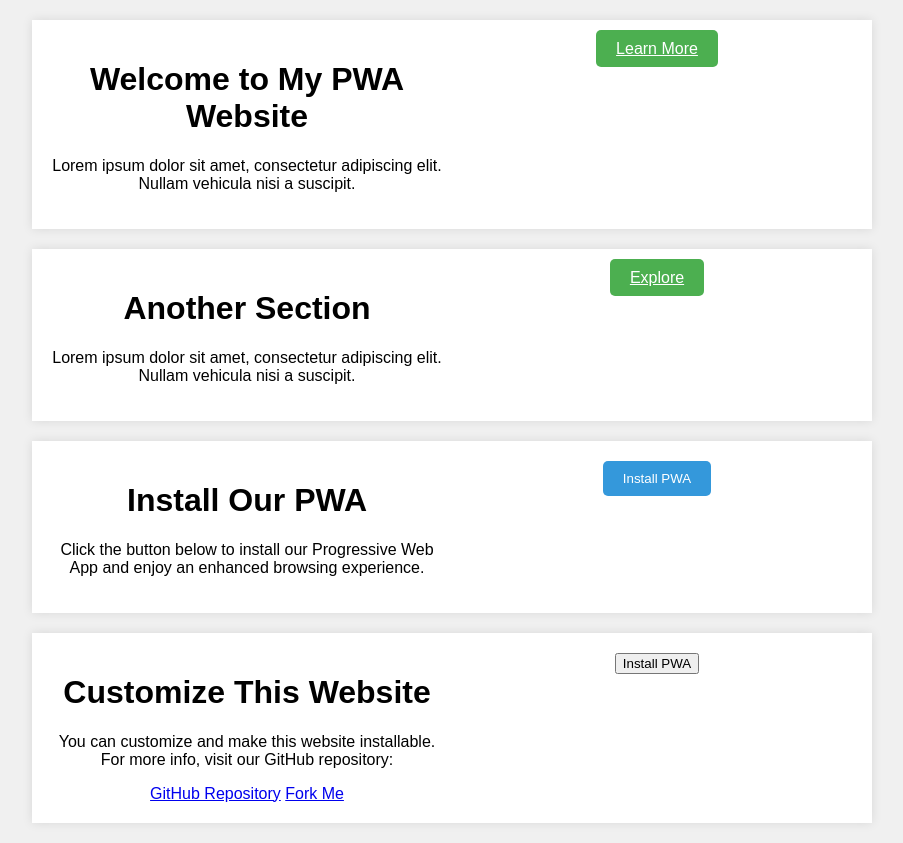
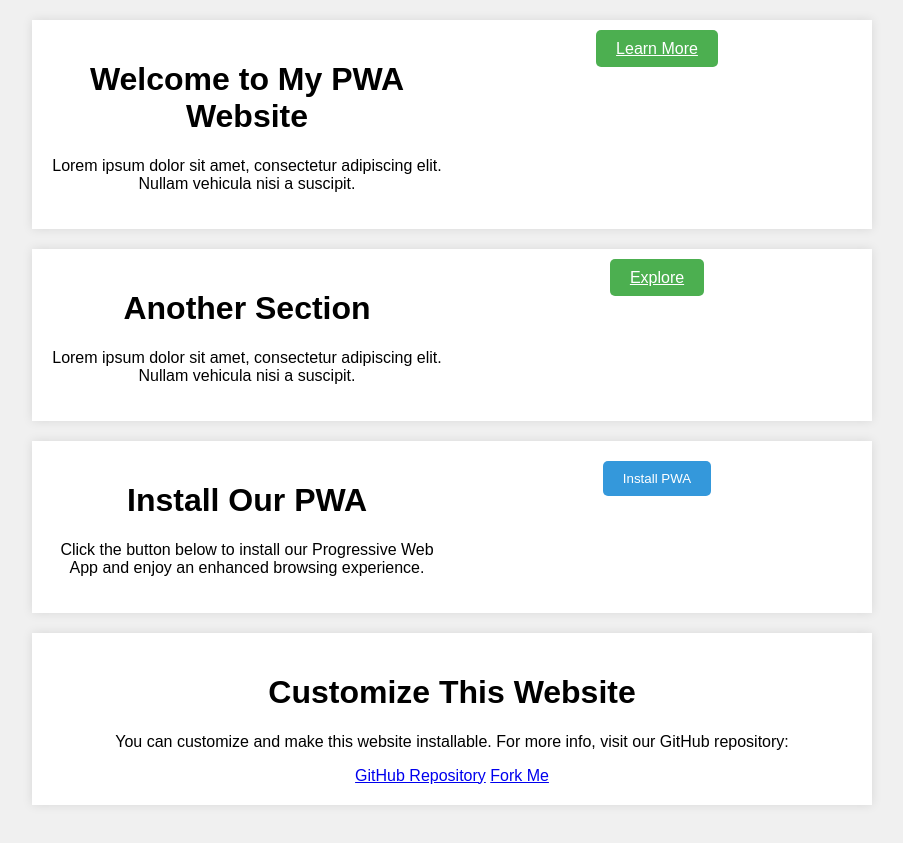
Before and after one commit to NajmAjmal-old/pwa-template, a plain HTML site: page index.html in a window 1280 px wide. Shown: the whole page, without its empty margins (188-1091 px from the left). Drawn offline with Linux system fonts and the light colour scheme.

Commit message:
Update index.html

```diff
--- a/index.html
+++ b/index.html
@@ -46,9 +46,6 @@
             <a href="https://github.com/NajmAjmal/pwa-template" class="button-customize">GitHub Repository</a>
             <a href="https://github.com/NajmAjmal/pwa-template/fork" class="button-customize">Fork Me</a>
         </div>
-        <div class="content">
-            <button id="customizeInstallButton" class="install-button-customize">Install PWA</button>
-        </div>
     </div>
 
     <!-- Add more containers with content and styling as needed -->
```
